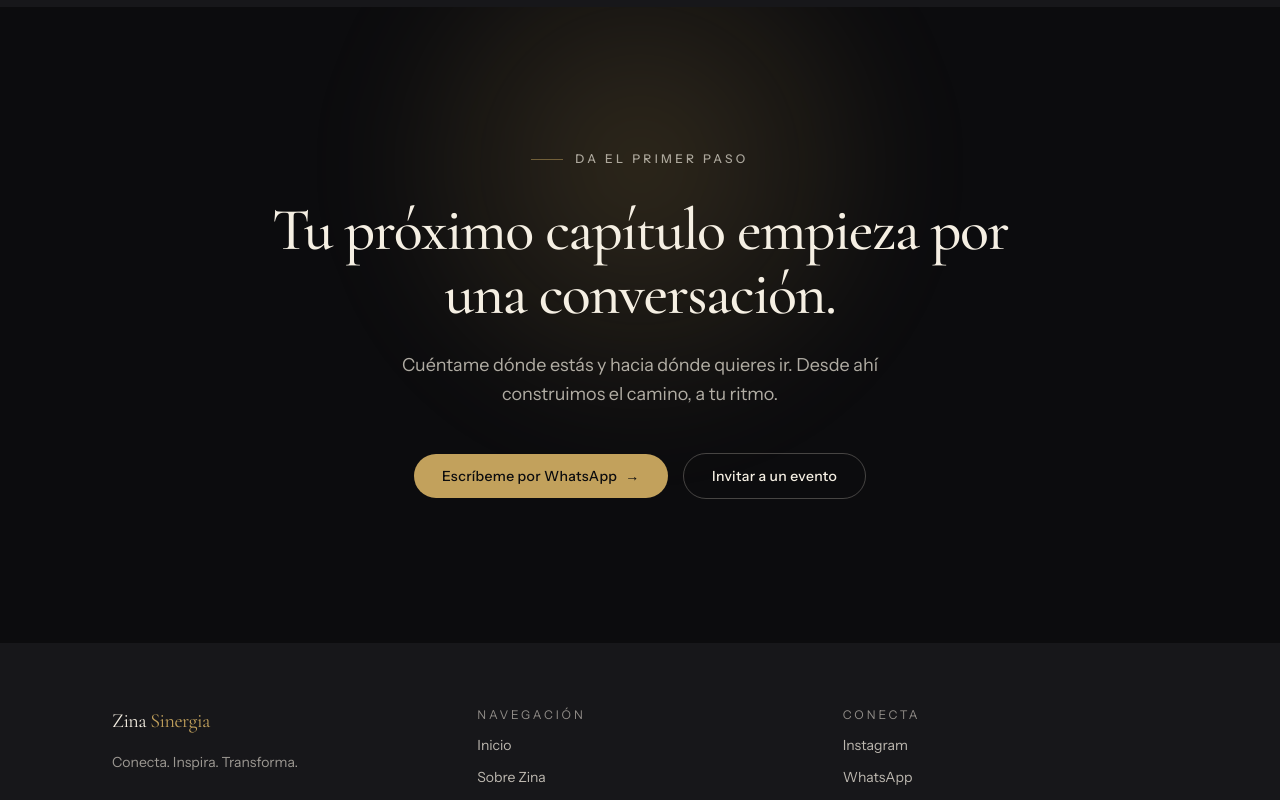
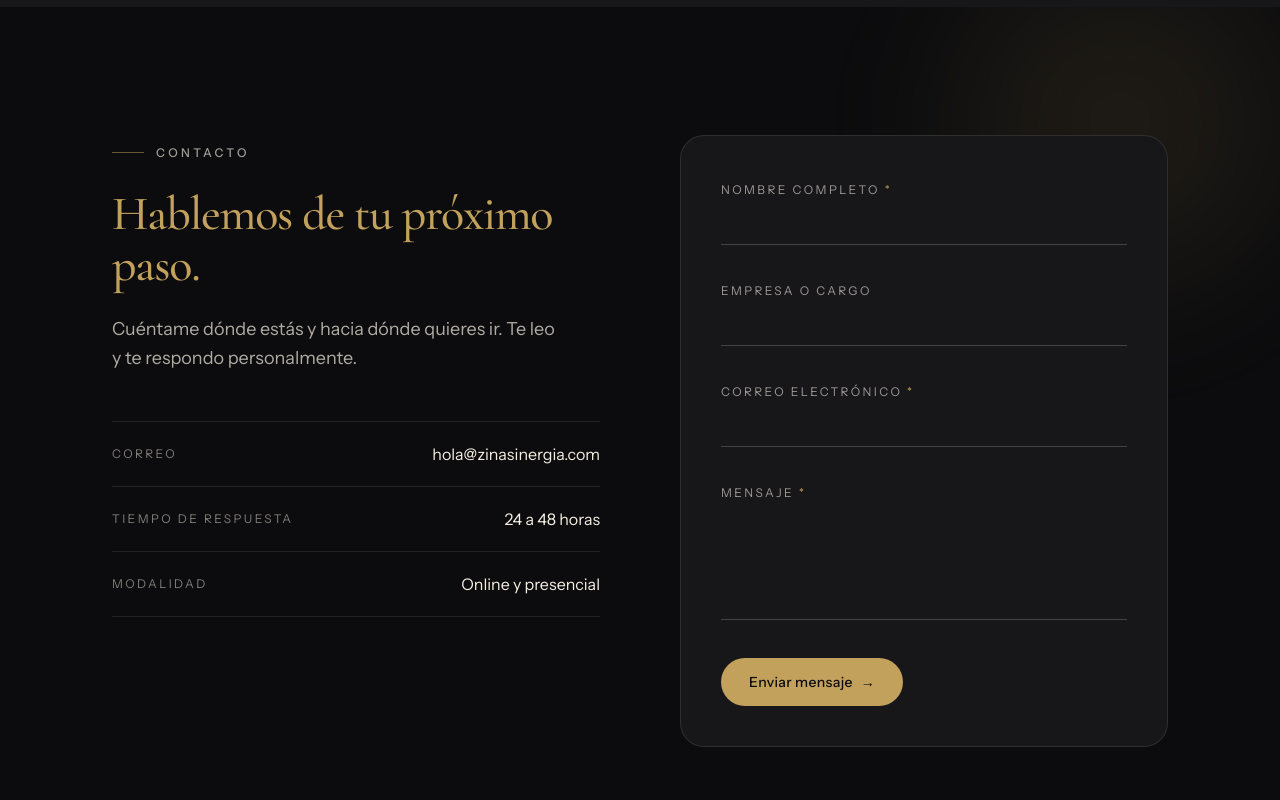
Before and after one commit to JHStudio-dev/ZinaSinergia-web, a Next.js app: page / in a window 1280 px wide. Shown: the part 7340-8140 px from the top of the page. Built offline with nearby package versions, Linux system fonts and the light colour scheme.

Commit message:
refactor: rebuild contact section layout

```diff
--- a/src/app/page.tsx
+++ b/src/app/page.tsx
@@ -2,8 +2,8 @@ import { Footer } from "@/components/layout/Footer";
 import { Navbar } from "@/components/layout/Navbar";
 import { About } from "@/components/sections/About";
 import { Community } from "@/components/sections/Community";
+import { Contact } from "@/components/sections/Contact";
 import { Events } from "@/components/sections/Events";
-import { FinalCTA } from "@/components/sections/FinalCTA";
 import { Hero } from "@/components/sections/Hero";
 import { ImpactAreas } from "@/components/sections/ImpactAreas";
 import { Method } from "@/components/sections/Method";
@@ -23,7 +23,7 @@ export default function Home() {
         <Events />
         <Testimonials />
         <Community />
-        <FinalCTA />
+        <Contact />
       </main>
       <Footer />
     </>
--- /dev/null
+++ b/src/components/sections/Contact.tsx
@@ -0,0 +1,161 @@
+"use client";
+
+import type { FormEvent } from "react";
+import { AnimatedReveal } from "@/components/ui/AnimatedReveal";
+import { Container } from "@/components/ui/Container";
+import { SectionLabel } from "@/components/ui/SectionLabel";
+import { site } from "@/data/site";
+
+const inputClass =
+  "mt-3 w-full border-b border-ivory/20 bg-transparent pb-2 text-ivory placeholder-ivory/30 outline-none transition-colors duration-300 focus:border-gold";
+
+type FieldProps = {
+  id: string;
+  label: string;
+  type?: string;
+  autoComplete?: string;
+  required?: boolean;
+  textarea?: boolean;
+};
+
+function Field({
+  id,
+  label,
+  type = "text",
+  autoComplete,
+  required = false,
+  textarea = false,
+}: FieldProps) {
+  return (
+    <div>
+      <label
+        htmlFor={id}
+        className="text-xs uppercase tracking-[0.2em] text-ivory/60"
+      >
+        {label}
+        {required ? <span className="text-gold"> *</span> : null}
+      </label>
+      {textarea ? (
+        <textarea
+          id={id}
+          name={id}
+          rows={4}
+          required={required}
+          className={`${inputClass} resize-none`}
+        />
+      ) : (
+        <input
+          id={id}
+          name={id}
+          type={type}
+          autoComplete={autoComplete}
+          required={required}
+          className={inputClass}
+        />
+      )}
+    </div>
+  );
+}
+
+export function Contact() {
+  const { contactSection, contact } = site;
+
+  function handleSubmit(event: FormEvent<HTMLFormElement>) {
+    event.preventDefault();
+    const data = new FormData(event.currentTarget);
+    const nombre = String(data.get("nombre") ?? "");
+    const empresa = String(data.get("empresa") ?? "");
+    const correo = String(data.get("correo") ?? "");
+    const mensaje = String(data.get("mensaje") ?? "");
+    const body = `Nombre: ${nombre}\nEmpresa o cargo: ${empresa}\nCorreo: ${correo}\n\n${mensaje}`;
+    window.location.href = `mailto:${contact.email}?subject=${encodeURIComponent(
+      "Nuevo mensaje desde el sitio",
+    )}&body=${encodeURIComponent(body)}`;
+  }
+
+  const details = [
+    { label: "Correo", value: contact.email, href: `mailto:${contact.email}` },
+    { label: "Tiempo de respuesta", value: contactSection.responseTime },
+    { label: "Modalidad", value: contactSection.modality },
+  ];
+
+  return (
+    <section
+      id="contacto"
+      className="relative scroll-mt-24 overflow-hidden bg-night py-24 sm:py-32"
+    >
+      <div aria-hidden className="pointer-events-none absolute inset-0">
+        <div className="absolute right-[-10%] top-[-20%] h-[36rem] w-[36rem] rounded-full bg-[radial-gradient(circle,rgba(194,161,92,0.12),transparent_62%)] blur-2xl" />
+      </div>
+
+      <Container className="relative grid gap-14 lg:grid-cols-2 lg:gap-20">
+        <AnimatedReveal>
+          <SectionLabel>{contactSection.eyebrow}</SectionLabel>
+          <h2 className="mt-7 font-display text-4xl font-medium leading-[1.06] tracking-tight text-gold sm:text-5xl">
+            {contactSection.heading}
+          </h2>
+          <p className="mt-6 max-w-md text-base leading-relaxed text-ivory/70 sm:text-lg">
+            {contactSection.text}
+          </p>
+
+          <dl className="mt-12 border-b border-ivory/10">
+            {details.map((item) => (
+              <div
+                key={item.label}
+                className="flex items-center justify-between gap-6 border-t border-ivory/10 py-5"
+              >
+                <dt className="text-xs uppercase tracking-[0.2em] text-ivory/50">
+                  {item.label}
+                </dt>
+                <dd>
+                  {item.href ? (
+                    <a
+                      href={item.href}
+                      className="text-ivory transition-colors duration-300 hover:text-gold"
+                    >
+                      {item.value}
+                    </a>
+                  ) : (
+                    <span className="text-ivory">{item.value}</span>
+                  )}
+                </dd>
+              </div>
+            ))}
+          </dl>
+        </AnimatedReveal>
+
+        <AnimatedReveal delay={140}>
+          <form
+            onSubmit={handleSubmit}
+            className="space-y-8 rounded-3xl border border-ivory/10 bg-carbon p-8 sm:p-10"
+          >
+            <Field id="nombre" label="Nombre completo" autoComplete="name" required />
+            <Field
+              id="empresa"
+              label="Empresa o cargo"
+              autoComplete="organization"
+            />
+            <Field
+              id="correo"
+              label="Correo electrónico"
+              type="email"
+              autoComplete="email"
+              required
+            />
+            <Field id="mensaje" label="Mensaje" textarea required />
+
+            <button
+              type="submit"
+              className="group inline-flex w-full items-center justify-center gap-2 rounded-full bg-gold px-7 py-3.5 text-sm font-medium tracking-wide text-night transition-all duration-300 hover:-translate-y-0.5 hover:bg-gold/90 sm:w-auto"
+            >
+              {contactSection.submitLabel}
+              <span className="transition-transform duration-300 group-hover:translate-x-0.5">
+                →
+              </span>
+            </button>
+          </form>
+        </AnimatedReveal>
+      </Container>
+    </section>
+  );
+}
--- a/src/components/sections/FinalCTA.tsx
+++ /dev/null
@@ -1,48 +0,0 @@
-import { AnimatedReveal } from "@/components/ui/AnimatedReveal";
-import { Button } from "@/components/ui/Button";
-import { Container } from "@/components/ui/Container";
-import { SectionLabel } from "@/components/ui/SectionLabel";
-import { isExternalHref, site, whatsappUrl } from "@/data/site";
-
-export function FinalCTA() {
-  const { finalCta } = site;
-  const primaryHref = whatsappUrl(
-    "Hola Zina, me gustaría comenzar una conversación.",
-  );
-
-  return (
-    <section
-      id="contacto"
-      className="relative scroll-mt-24 overflow-hidden bg-night py-28 sm:py-36"
-    >
-      <div aria-hidden className="pointer-events-none absolute inset-0">
-        <div className="absolute left-1/2 top-[-28%] h-[42rem] w-[42rem] -translate-x-1/2 rounded-full bg-[radial-gradient(circle,rgba(191,157,87,0.2),transparent_60%)] blur-2xl" />
-      </div>
-
-      <Container className="relative">
-        <AnimatedReveal className="mx-auto max-w-3xl text-center">
-          <div className="flex justify-center">
-            <SectionLabel>{finalCta.overline}</SectionLabel>
-          </div>
-          <h2 className="mt-8 font-display text-4xl font-medium leading-[1.06] tracking-tight text-ivory sm:text-6xl">
-            {finalCta.heading}
-          </h2>
-          <p className="mx-auto mt-6 max-w-xl text-base leading-relaxed text-ivory/70 sm:text-lg">
-            {finalCta.subtitle}
-          </p>
-          <div className="mt-11 flex flex-col items-center justify-center gap-4 sm:flex-row">
-            <Button href={primaryHref} external={isExternalHref(primaryHref)}>
-              {finalCta.primary.label}
-              <span className="transition-transform duration-300 group-hover:translate-x-0.5">
-                →
-              </span>
-            </Button>
-            <Button href={finalCta.secondary.href} variant="secondary">
-              {finalCta.secondary.label}
-            </Button>
-          </div>
-        </AnimatedReveal>
-      </Container>
-    </section>
-  );
-}
--- a/src/data/site.ts
+++ b/src/data/site.ts
@@ -218,13 +218,13 @@ export const site = {
     ],
     cta: { label: "Seguir en Instagram" },
   },
-  finalCta: {
-    overline: "Da el primer paso",
-    heading: "Tu próximo capítulo empieza por una conversación.",
-    subtitle:
-      "Cuéntame dónde estás y hacia dónde quieres ir. Desde ahí construimos el camino, a tu ritmo.",
-    primary: { label: "Escríbeme por WhatsApp" },
-    secondary: { label: "Invitar a un evento", href: "#eventos" },
+  contactSection: {
+    eyebrow: "Contacto",
+    heading: "Hablemos de tu próximo paso.",
+    text: "Cuéntame dónde estás y hacia dónde quieres ir. Te leo y te respondo personalmente.",
+    responseTime: "24 a 48 horas",
+    modality: "Online y presencial",
+    submitLabel: "Enviar mensaje",
   },
   footer: {
     tagline: "Conecta. Inspira. Transforma.",
@@ -233,7 +233,7 @@ export const site = {
   contact: {
     whatsapp: "",
     instagram: "",
-    email: "",
+    email: "hola@zinasinergia.com",
   },
 } as const;
 
```
